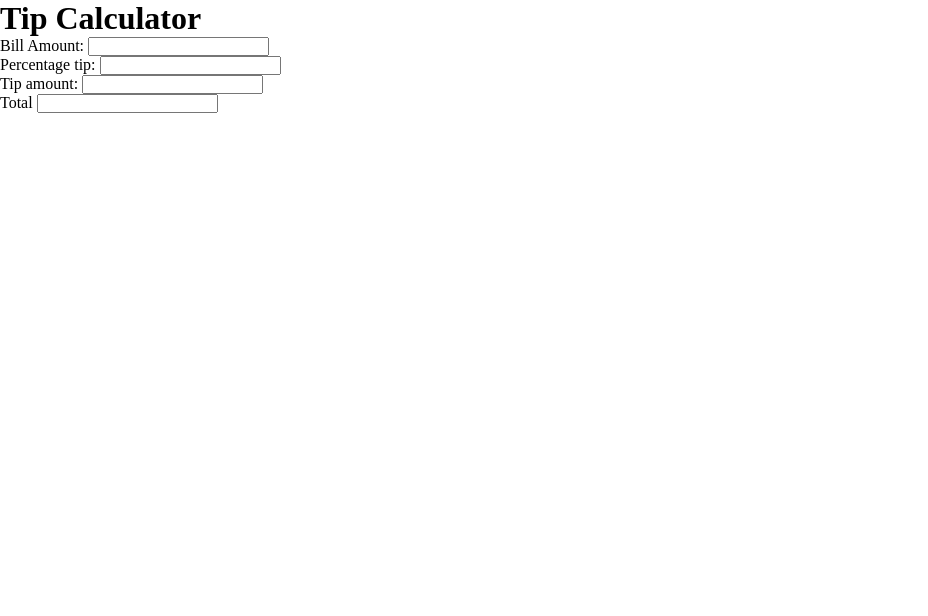
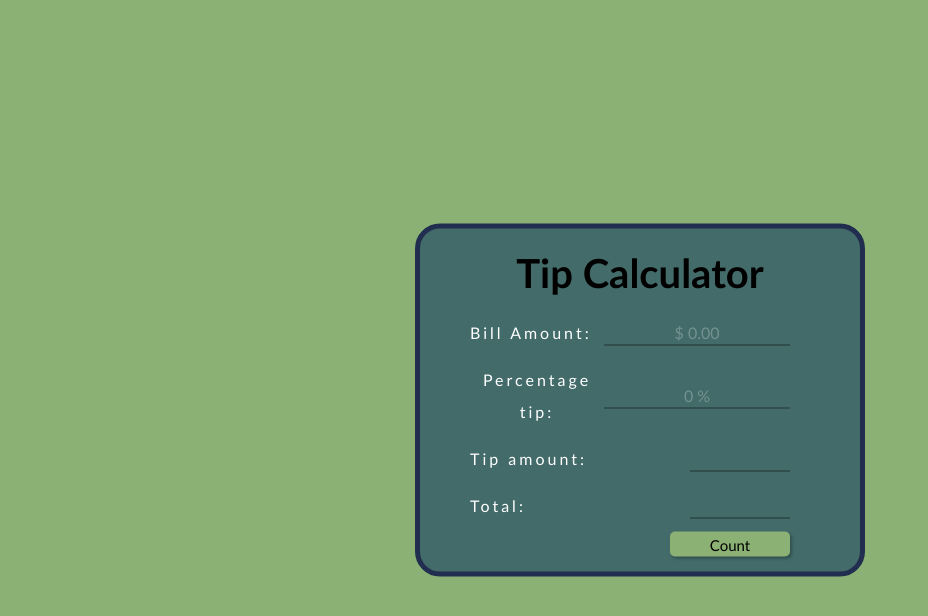
Before and after one commit to gvisis/percentage-tip-calc, a plain HTML site: page index.html in a window 1280 px wide. Shown: the whole page, without its empty margins (0-928 px from the left). Drawn offline with Linux system fonts and the light colour scheme.

Commit message:
kind of working

```diff
--- a/index.html
+++ b/index.html
@@ -7,25 +7,28 @@
     <link rel="stylesheet" href="main.css">
 </head>
 <body>
-    <h1>Tip Calculator</h1>
     <div class="container">
+        <h1 class="title">Tip Calculator</h1>
         <div class="row">
             <span class="text">Bill Amount:</span>
-            <input class="value" type="text">
+            <input class="value" type="text" placeholder='$ 0.00' maxlength="50">
         </div>
         <div class="row">
             <span class="text">Percentage tip:</span>
-            <input class="value" type="text">
+            <input class="value" type="text" placeholder='0 %' maxlength="10">
         </div>
         <div class="row">
             <span class="text">Tip amount:</span>
-            <input class="value" type="text">
+            <div id='tip-total' class='result tip'></div>
         </div>
         <div class="row">
-            <span class="text">Total</span>
-            <input class="value" type="text">
+            <span class="text">Total:</span>
+            <div id='total' class='result total'></div>
+        </div>
+        <div class="row">
+            <input class='button' type="button" value='Count'>
         </div>
     </div>
-    <script src='./main.js'></script>
+    <script src='./js/main.js' type='module'></script>
 </body>
 </html>
--- /dev/null
+++ b/js/main.js
@@ -0,0 +1,22 @@
+import { isNumber } from './validations.js'
+
+const values = document.querySelectorAll('input:not([type="button"])');
+const countTip = document.querySelector('.button');
+
+let billAmount = values[0];
+let percentageTip = values[1];
+
+const tipAmount = document.getElementById('tip-total');
+const total = document.getElementById('total');
+
+countTip.addEventListener('click', e => {
+    const tipTotal = Number(billAmount.value) * Number((percentageTip.value / 100))
+
+    const totalValue = (Number(tipTotal) + Number(billAmount.value));
+    if (!isNumber(tipTotal)){
+        alert("Enter only numbers!")
+        return false;
+    }
+    tipAmount.innerText = "$ " + tipTotal.toFixed(2);
+    total.innerText = "$ " + totalValue.toFixed(2);
+});
--- /dev/null
+++ b/js/validations.js
@@ -0,0 +1,15 @@
+function isNumber(value) {
+    if (typeof value !== 'number'){
+        return false;
+    }
+    if (value === 'NaN'){
+        console.log('NAN');
+        return false
+    }
+    if (isNaN(value)){
+        console.log('isNan');
+        return false;
+    }
+    return true;
+}
+export { isNumber }
--- a/main.css
+++ b/main.css
@@ -3,4 +3,96 @@ body, body * {
     padding: 0;
     vertical-align: top;
     box-sizing: border-box;
+    font-family: 'Gill Sans', 'Gill Sans MT', Calibri, 'Trebuchet MS', sans-serif;
 }
+:root {
+    --asparagus: #8bb174ff;
+    --myrtle-green: #426b69ff;
+    --space-cadet: #222e50ff;
+}
+
+body {
+    background-color: var(--asparagus)
+}
+
+.container {
+    display: flex;
+    flex-wrap: wrap;
+    justify-content: center;
+    width: 450px;
+    background-color: var(--myrtle-green);
+    position: absolute;
+    top: 50%;
+    left: 50%;
+    transform: translate(-50%, -50%);
+    border: 5px solid var(--space-cadet);
+    border-radius: 25px;
+    padding: 20px;
+    text-align: center;
+}
+    .container .title {
+        font-size: 40px;
+        margin: 0 0 20px;
+}
+   .container > .row {
+    display: flex;
+    justify-content: space-between;
+    align-items: center;
+    width: 100%;
+    margin: 0 0 15px;
+}
+    .row .text {
+        margin-left: 30px;
+        color: #fff;
+        letter-spacing: 3px;
+        font-size: 16px;
+        line-height: 32px;
+    }
+    .container .row .value {
+        margin-right: 50px;
+        height: 25px;
+        background-color: transparent;
+        border: none;
+        border-bottom: 1px solid #0008;
+        color: #fff;
+        text-align: center;
+        font-size: 16px;
+    }
+    .row .value::placeholder {
+        color: #fff4;
+    }
+    .row .result {
+        width: 100px;
+        height: 25px;
+        margin-right: 50px;
+        color: #fff9;
+        border: none;
+        border-bottom: 1px solid #0008;
+
+    }
+    /* .row .result::before {
+        position: absolute;
+        right: 100px;
+        width: 100px;
+        height: 20px;
+        content: '';
+    } */
+
+    .button {
+        width: 120px;
+        height: 25px;
+        position: absolute;
+        bottom: 15px;
+        right: 70px;
+        background-color: var(--asparagus);
+        color: #000;
+        font-size: 15px;
+        line-height: 10px;
+        border: none;
+        border-radius: 5px;
+        box-shadow: 2px 2px 3px #0004;
+    }
+        .button:hover {
+            cursor: pointer;
+            box-shadow: 1px 1px 10px #0008;
+        }
```
Also changed, not shown: main.js (deleted).
